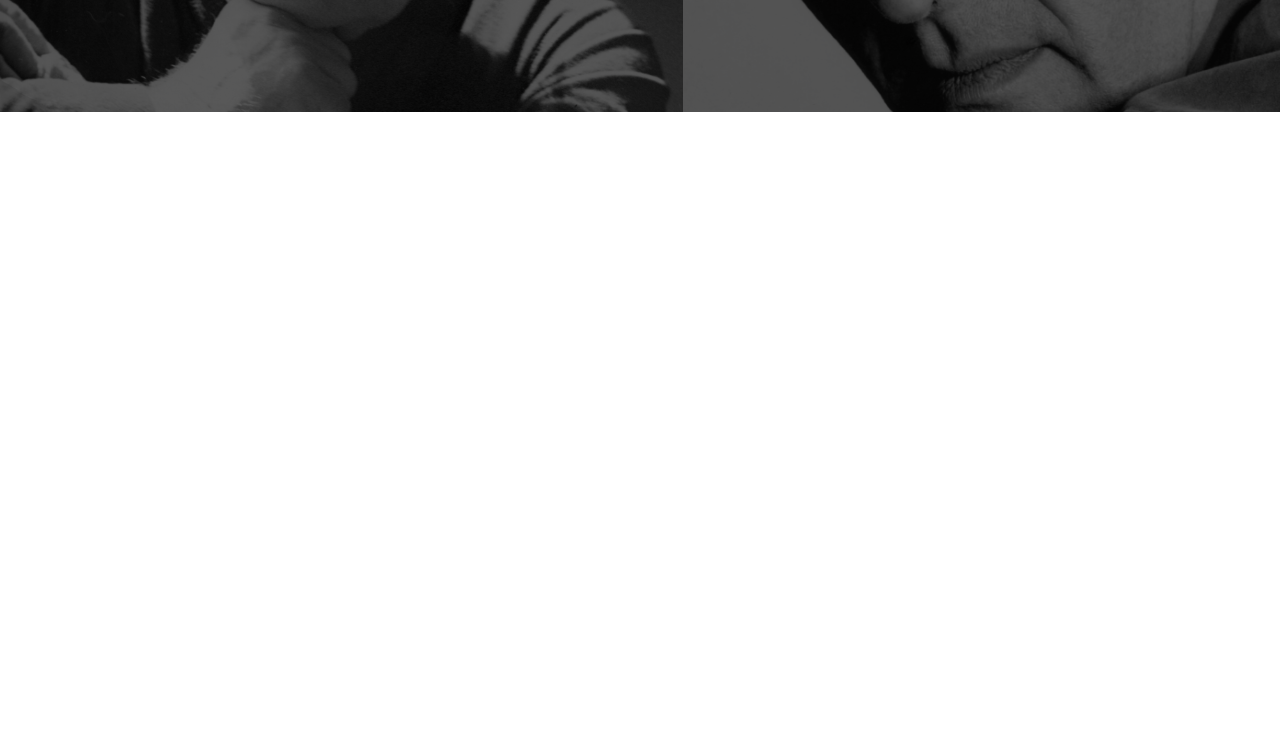
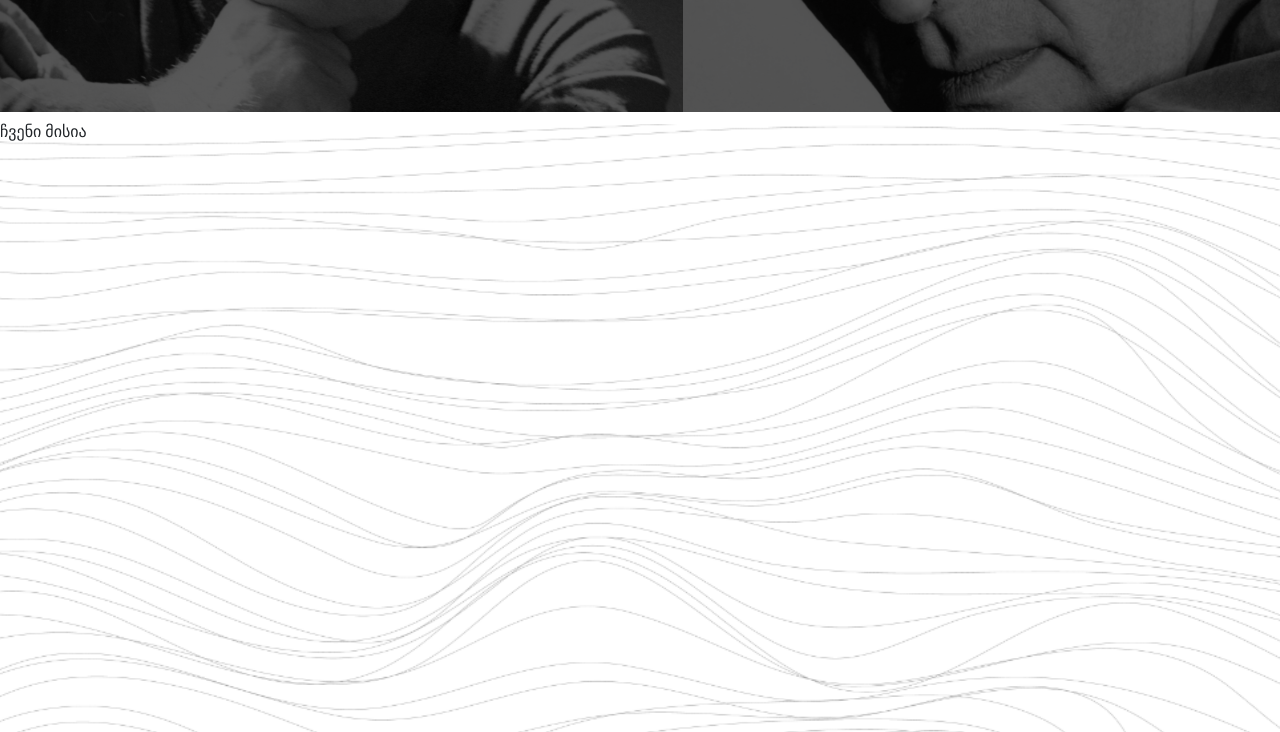
Before and after one commit to Metrevelii/FondationTmplt, a website: page index.html in a window 1280 px wide. Shown: the part 520-1252 px from the top of the page. Before the commit the page ends 800 px from the top, so only its background shows below. Drawn offline with Linux system fonts and the light colour scheme.

Commit message:
cerate section-01

```diff
--- a/index.html
+++ b/index.html
@@ -73,5 +73,10 @@
     </div>
 
    </section>
+   <section class="section-01">
+        <div class="banner-content">
+            <h3 class="banner-title">ჩვენი მისია</h3>
+        </div>
+   </section>
 </body>
 </html>
--- a/scss/main.scss
+++ b/scss/main.scss
@@ -8,3 +8,4 @@
 @import './modules/variables.scss';
 @import './main/keyframes.scss';
 @import './main/media.scss';
+@import './main/section-01.scss';
--- a/scss/main/page1.scss
+++ b/scss/main/page1.scss
@@ -7,6 +7,7 @@
 @import './layout/navigation.scss';
 @import './layout/footer.scss';
 @import './../main/media.scss';
+@import './section-01.scss';
 
 
 body {
--- /dev/null
+++ b/scss/main/section-01.scss
@@ -0,0 +1,10 @@
+.section-01{
+    background-image: url('../images/body-bg-img.png');
+    background-position: center;
+    background-repeat: no-repeat;
+    background-size: cover;
+    height: 1200px;
+    .banner-content{
+        margin-top: 400px;
+    }
+}
```
Also changed, not shown: style/main.css.
